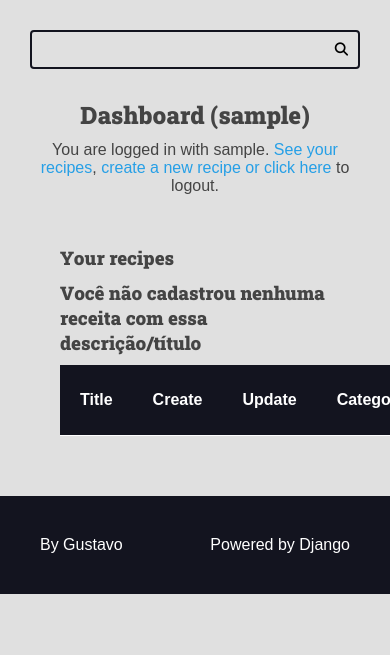
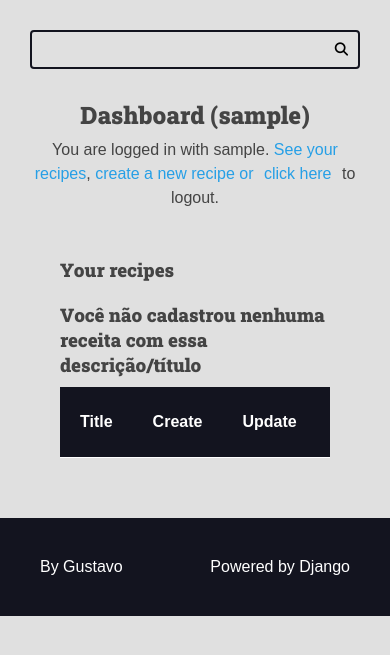
Before and after one commit to gustavo-it/curso-django-projeto1, a Django app: page /authors/dashboard/ in a window 390 px wide; the page is wider, and only the part inside the window is pictured. Shown: the part 113-768 px from the top of that part. Run offline with Django 4.2, Linux system fonts and the light colour scheme; a user stored in the database is signed in; tables that the repository leaves empty hold one stand-in row (values such as "Sample post"); lists and menus that the app fills with data are empty.

Commit message:
Ajustes no css

```diff
--- a/authors/templates/authors/partials/search_dashboard.html
+++ b/authors/templates/authors/partials/search_dashboard.html
@@ -1,7 +1,7 @@
 {% extends 'global/base.html' %}
 {% block title %}{{ page_title }}{% endblock title %}
 {% block content %}
-    <div class="main-content main-content-list container">
+    <div class="main-content center container">
         {% include 'global/partials/messages.html' %}
         <div class="authors-dashboard-container">
             {% include 'authors/partials/table_dashboard.html' %}
--- a/authors/templates/authors/partials/table_dashboard.html
+++ b/authors/templates/authors/partials/table_dashboard.html
@@ -1,3 +1,4 @@
+<div class="table">
 <table class="table-recipes">
     <thead class="header-table">
         <th>Title</th>
@@ -9,7 +10,7 @@
     <tbody class="body-table">
         {% for recipe in recipes %}
             <tr>
-                <td><a href="{% url 'authors:dashboard_recipe_edit' recipe.id %}">{{ recipe.title }}</a></td>
+                <td>{{ recipe.title }}</td>
                 <td> {{ recipe.created_at }} </td>
                 <td>{{ recipe.update_at }}</td>
                 <td>{{ recipe.category }}</td>
@@ -28,3 +29,4 @@
         {% endfor %}
     </tbody>
 </table>
+</div>
--- a/base_static/global/css/styles.css
+++ b/base_static/global/css/styles.css
@@ -457,6 +457,7 @@ a {
     cursor: pointer;
     color: var(--color-primary);
     font-size: 1.6rem;
+    padding: 0.6rem;
 }
 
 /* Messages */
@@ -576,4 +577,10 @@ tr:hover {
     background-color: var(--color-gray-2);
 }
 
-/* Dashboard-search */
+@media(max-width: 50rem) {
+    .table {
+        max-width: 100%;
+        overflow: scroll;
+    }
+
+}
```
